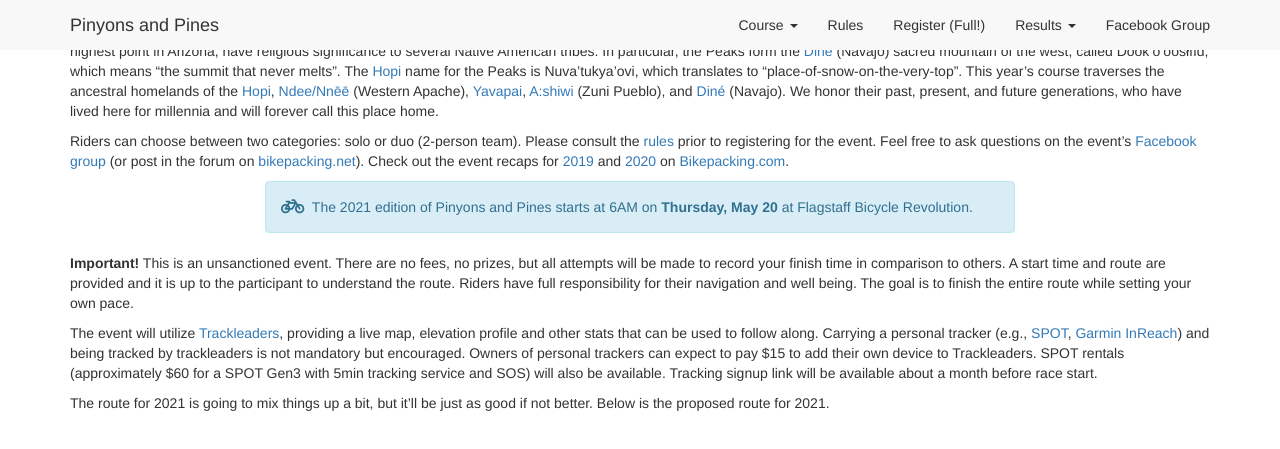
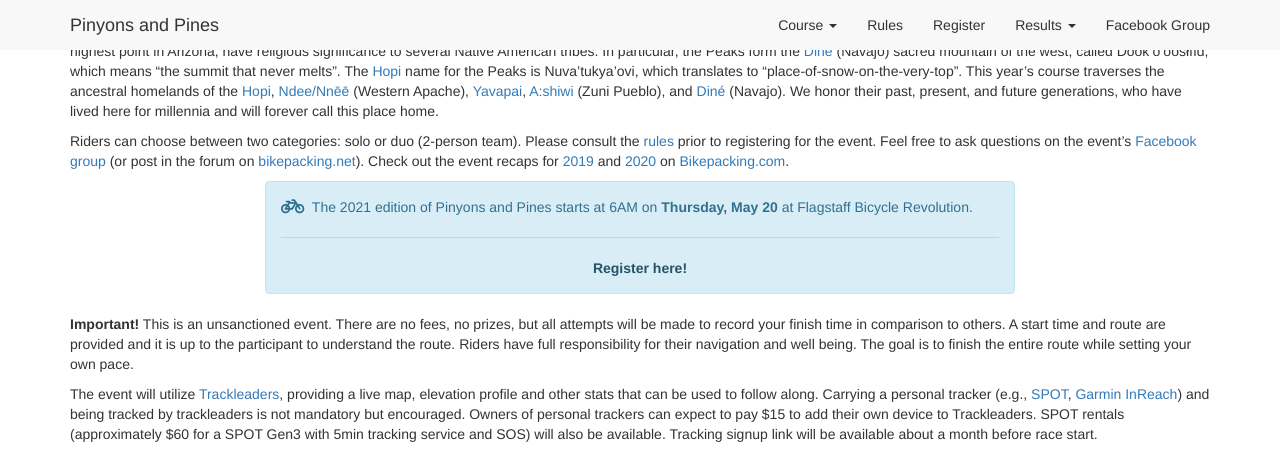
Before and after one commit to dcernst/PinyonsPines, a Jekyll site: the page built from index.md, in a window 1280 px wide and 900 px high, scrolled down 638 px, cut to the strip 0-449 px from the top of the window. Built offline with Jekyll 4.4.1, drawn with Linux system fonts in a browser that asks for light colours; nearby versions of some CDN libraries.

Commit message:
Update to registration

```diff
--- a/_includes/header.html
+++ b/_includes/header.html
@@ -57,8 +57,8 @@
 </li>
 
 <li><a href="{{ site.baseurl }}/rules">Rules</a></li>
-<li><a href="">Register (Full!)</a></li>
-<!-- <li><a href="https://docs.google.com/forms/d/e/1FAIpQLSdthlF0tPiHZbTUwzIbG6x1F82XBhA05hDmAG0EshSywd-EWg/viewform?usp=sf_link" target="_blank">Register (Full!)</a></li> -->
+<!-- <li><a href="">Register (Full!)</a></li> -->
+<li><a href="https://docs.google.com/forms/d/e/1FAIpQLSdthlF0tPiHZbTUwzIbG6x1F82XBhA05hDmAG0EshSywd-EWg/viewform?usp=sf_link" target="_blank">Register</a></li>
 
 <li class="dropdown">
 <a href="#" class="dropdown-toggle" data-toggle="dropdown">Results <span class="caret"></span></a>
--- a/index.md
+++ b/index.md
@@ -33,10 +33,10 @@
 <div class="alert alert-info" role="alert">
 <i class="fas fa-bicycle fa-lg"></i>&nbsp; The 2021 edition of Pinyons and Pines starts at 6AM on <strong>Thursday, May 20</strong> at Flagstaff Bicycle Revolution.
 
-<!-- <hr>
+<hr>
 <center>
-<a href="https://docs.google.com/forms/d/e/1FAIpQLSfTzutd3EjbA8s4sA0qCgnYIQwHvNM1M8ZJCN6j867e3ypTyA/viewform" class="alert-link" target="_blank">Register here!</a>
-</center> -->
+<a href="https://docs.google.com/forms/d/1L4pi7rns0zoXbd64g0gGPeSi_lDdUseP3MgYgXIPl74/edit" class="alert-link" target="_blank">Register here!</a>
+</center>
 
 <!--
 <hr>
```
